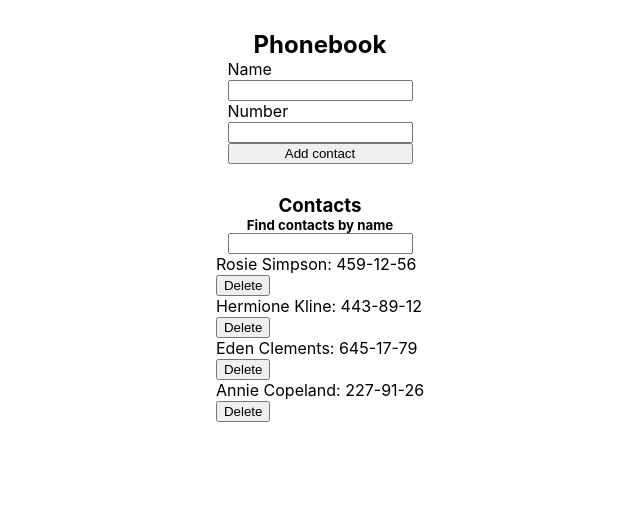
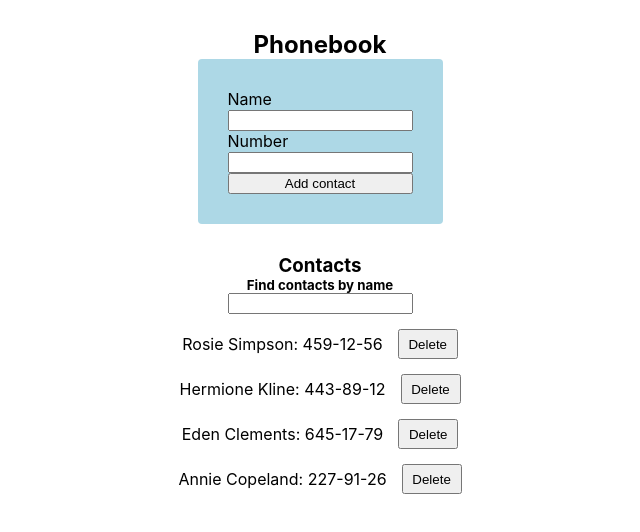
Before and after one commit to NataliiaSav/goit-react-hw-02-phonebook, a React (Create React App) app: page / in a window 1280 px wide. Shown: the top 532 px of the page, without its empty margins (320-960 px from the left). Built offline with nearby package versions, Linux system fonts and the light colour scheme.

Commit message:
add styles

```diff
--- a/src/components/ContactForm/ContactForm.jsx
+++ b/src/components/ContactForm/ContactForm.jsx
@@ -26,7 +26,7 @@ export class ContactForm extends Component {
             <form className={css.form} onSubmit = {this.handleSubmit}>
                 <label>
                     <p>Name</p>
-                    <input
+                    <input className={css.inputContact}
                         value={this.state.name}
                         onChange={this.handleChange}
                         type="text"
@@ -39,6 +39,7 @@ export class ContactForm extends Component {
                 <label>
                     <p>Number</p>
                     <input
+                        className={css.inputContact}
                         value={this.state.number}
                         onChange={this.handleChange}
                         type="tel"
@@ -48,7 +49,7 @@ export class ContactForm extends Component {
                         required
                     />
                 </label>
-                <button type='submit'>Add contact</button>
+                <button className={css.btnContact} type='submit'>Add contact</button>
             </form>
         );
     }
--- a/src/components/ContactForm/ContactForm.module.css
+++ b/src/components/ContactForm/ContactForm.module.css
@@ -1,4 +1,15 @@
 .form {
     display: flex;
     flex-direction: column;
+    background-color: #ADD8E6;
+    padding: 30px;
+    border-radius: 4px;
+};
+.btnContact {
+margin-top: 15px;
+height: 40px;
+};
+.inputContact{
+padding-top: 10px;
+padding-bottom: 15px;
 }
--- a/src/components/ContactList/ContactList.jsx
+++ b/src/components/ContactList/ContactList.jsx
@@ -1,13 +1,14 @@
 import React from "react";
 import PropTypes from "prop-types";
+import css from './ContactList.module.css'
 
 export const ContactList = ({ contacts, onDeleteContact }) => {
     return (
         <ul>
             {contacts.map(({ id, name, number }) =>
-            (<li key = {id}>
+            (<li className={css.contactItem} key = {id}>
                 <p>{name}: {number}</p>
-                <button type='button' onClick={() => onDeleteContact(id)}>Delete</button>
+                <button className={css.btnDelete} type='button' onClick={() => onDeleteContact(id)}>Delete</button>
             </li>))}
     </ul>
 )
--- a/src/components/ContactList/ContactList.module.css
+++ b/src/components/ContactList/ContactList.module.css
@@ -0,0 +1,12 @@
+.contactItem {
+    display: flex;
+    justify-content: center;
+    align-items: center;
+    padding-top: 15px;
+}
+.btnDelete {
+    margin-left: 15px;
+    width: 60px;
+    height: 30px;
+    text-align: center;
+}
```
